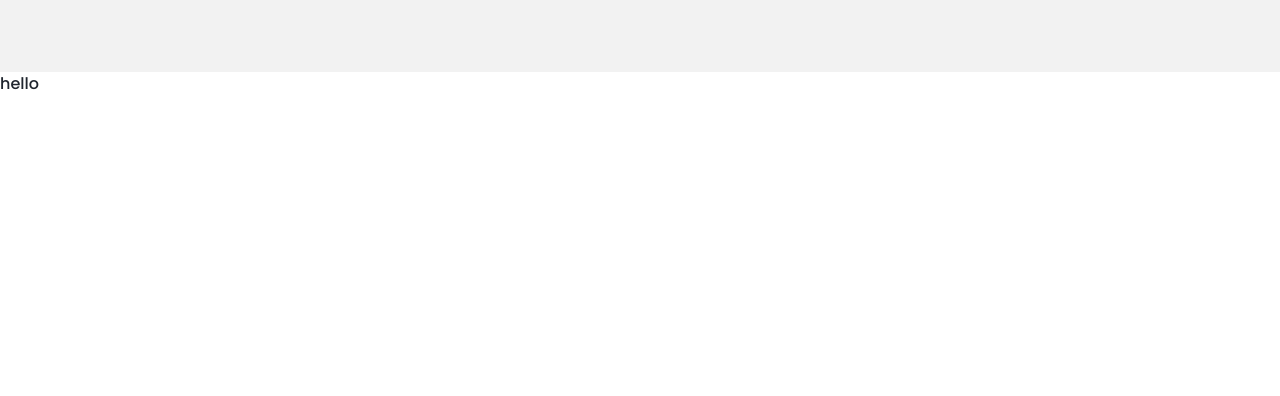
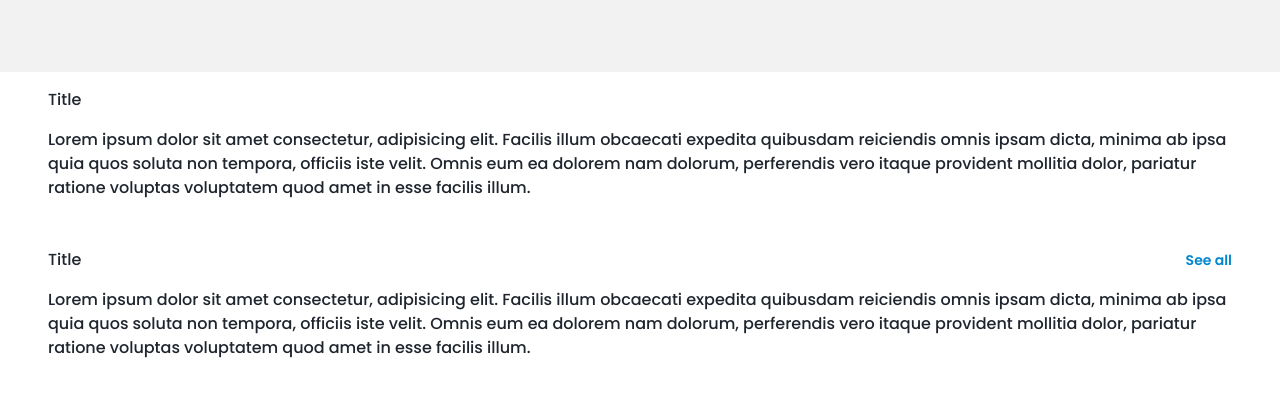
Before and after one commit to loanTranduy/biogen-home-test, a React (Create React App) app: page / in a window 1280 px wide. Shown: the top 396 px of the page. Built offline with nearby package versions, Linux system fonts and the light colour scheme.

Commit message:
Grid.tsx + Section.tsx

```diff
--- a/src/App.tsx
+++ b/src/App.tsx
@@ -1,9 +1,18 @@
-import { Header } from './components/Header'
+import { Header } from './components/dumb/Header'
+import Grid from './components/layout/Grid';
+import Section from './components/layout/Section';
 
 const App = () => (
     <>
         <Header/>
-        <div>hello</div>
+        <Grid>
+            <Section title="title">
+                <p>Lorem ipsum dolor sit amet consectetur, adipisicing elit. Facilis illum obcaecati expedita quibusdam reiciendis omnis ipsam dicta, minima ab ipsa quia quos soluta non tempora, officiis iste velit. Omnis eum ea dolorem nam dolorum, perferendis vero itaque provident mollitia dolor, pariatur ratione voluptas voluptatem quod amet in esse facilis illum.</p>
+            </Section>
+            <Section title="title" withRightLink="See all" to="/">
+                <p>Lorem ipsum dolor sit amet consectetur, adipisicing elit. Facilis illum obcaecati expedita quibusdam reiciendis omnis ipsam dicta, minima ab ipsa quia quos soluta non tempora, officiis iste velit. Omnis eum ea dolorem nam dolorum, perferendis vero itaque provident mollitia dolor, pariatur ratione voluptas voluptatem quod amet in esse facilis illum.</p>
+            </Section>
+        </Grid>
     </>
     )
 export default App;
--- /dev/null
+++ b/src/components/dumb/CustomLink.tsx
@@ -0,0 +1,29 @@
+import { FC } from 'react'
+import styled from 'styled-components';
+import { linkColors } from '../../styles/colors';
+import { fontFamilies } from '../../styles/fonts';
+import { fontSize, lineHeight } from '../../styles/mixins';
+
+
+const LinkStyle = styled.a`
+  color: ${linkColors.initial};
+  text-decoration: none;
+  font-family: ${fontFamilies.secondary};
+  font-weight: 600;
+  ${fontSize(14)};
+  ${lineHeight(21)};
+  &:hover{
+    text-decoration: underline;
+    color: ${linkColors.hover};
+  }
+`;
+
+type Props = {
+    to:string
+}
+
+const CustomLink:FC<Props> = ({children, to}) => {
+    return <LinkStyle href={to}>{children}</LinkStyle>
+}
+
+export default CustomLink
--- a/src/components/Header.tsx
+++ b/src/components/dumb/Header.tsx
@@ -1,6 +1,6 @@
 import styled from "styled-components";
-import { backgroundColors } from "../styles/colors";
-import { media } from "../styles/mediaqueries";
+import { backgroundColors } from "../../styles/colors";
+import { media } from "../../styles/mediaqueries";
 
 export const Header= styled.header`
 height: 64px;
--- /dev/null
+++ b/src/components/layout/Grid.tsx
@@ -0,0 +1,24 @@
+import React from 'react'
+import styled from 'styled-components';
+import { media } from '../../styles/mediaqueries';
+import { containerWidth } from '../../styles/variables';
+
+
+const Container = styled.div`
+  margin: 64px 16px 40px;
+
+  ${media.lg`
+    max-width: ${containerWidth}px;
+    margin: 16px auto 64px auto ;
+`}
+`;
+
+const Grid: React.FC = ({children}) => {
+    return (
+        <Container>
+            {children}
+        </Container>
+    )
+}
+
+export default Grid
--- /dev/null
+++ b/src/components/layout/Section.tsx
@@ -0,0 +1,45 @@
+import styled from 'styled-components';
+import { FC } from 'react'
+import CustomLink from '../dumb/CustomLink'
+import { titleMarginBottom } from '../../styles/variables';
+import { firstLetterUpperCase } from '../../styles/mixins';
+
+const Container = styled.section`
+  padding-bottom: 48px;
+
+  // Title
+  >h4{
+    margin-bottom: ${titleMarginBottom}px;
+  }
+`;
+
+//Title with Link on right
+const Wrapper = styled.div`
+  margin-bottom: ${titleMarginBottom}px;
+  display: flex;
+  justify-content: space-between;
+  align-items: flex-end;
+`;
+
+  type Props = {
+    title: string,
+    withRightLink?: string,
+    to?: string
+    }
+
+const Section:FC<Props> = ({children, title, withRightLink, to}) => {
+    return (
+        <Container>
+            {title && withRightLink ?
+                <Wrapper>
+                    <h4>{title.charAt(0).toUpperCase() + title.slice(1)}</h4>
+                    {to &&<CustomLink to={to}>{withRightLink}</CustomLink>}
+                </Wrapper>
+            : title && <h4>{firstLetterUpperCase(title)}</h4>
+            }
+            {children}
+        </Container>
+    )
+}
+
+export default Section
--- a/src/styles/mixins.tsx
+++ b/src/styles/mixins.tsx
@@ -13,6 +13,14 @@ export const lineHeight = (pxSize : number) => `line-height: ${pxSize / 16}rem`;
         ${lineHeight(16)};
     `
  _____________________________________________________________*/
+
+ // First Letter to UpperCase
+export const firstLetterUpperCase = (e : string) => {
+    return e.charAt(0).toUpperCase() + e.slice(1)
+}
+/* usage: See "MaskRatio.tsx"
+
+_____________________________________________________________*/
 
 // Ratios
 export const Ratios = {
--- a/src/styles/variables.tsx
+++ b/src/styles/variables.tsx
@@ -1 +1,6 @@
+//Grid.tsx container width
 export const containerWidth = 1184;
+
+
+//Section.tsx title bottom margin
+export const titleMarginBottom = 16;
```
